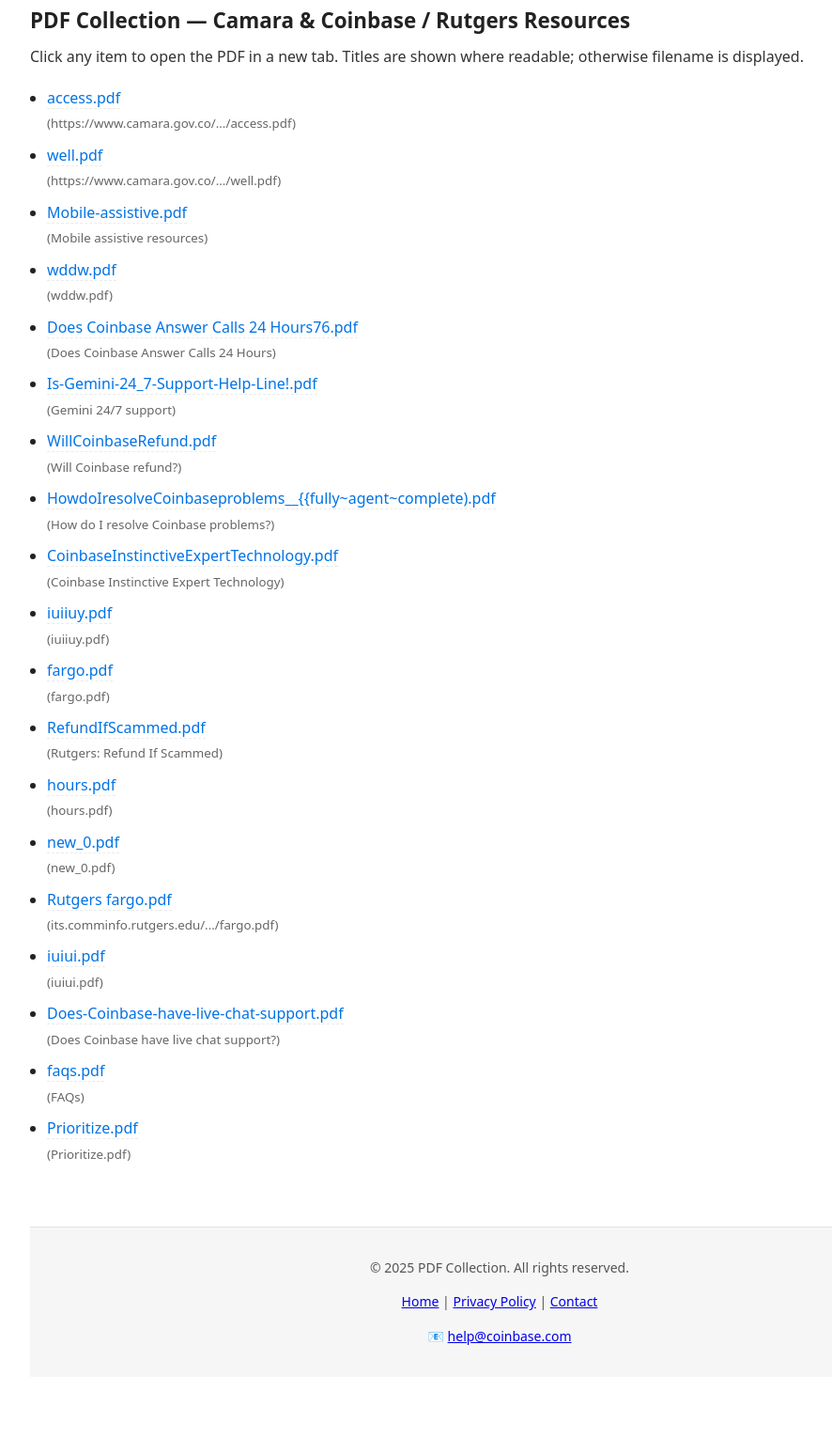
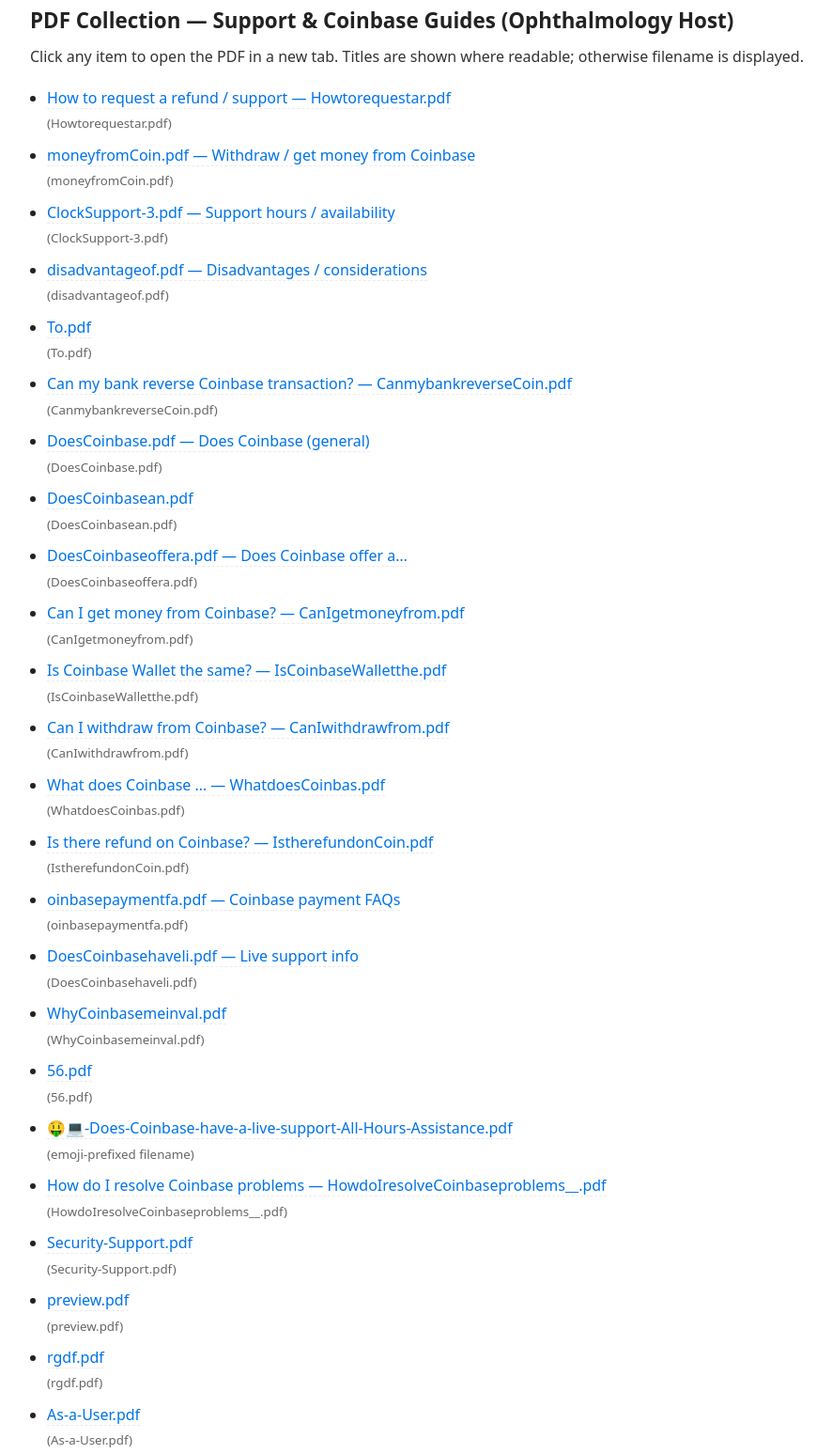
Before and after one commit to malaika79191-glitch/ashsu-dj, a plain HTML site: page index.html in a window 1280 px wide. Shown: the part 79-1626 px from the top of the page at 94% size, without its empty margins (108-994 px from the left). Before the commit the page ends 1544 px from the top, so only its background shows below. Drawn offline with Linux system fonts and the light colour scheme.

Commit message:
Update index.html

```diff
--- a/index.html
+++ b/index.html
@@ -3,7 +3,7 @@
 <head>
   <meta name="google-site-verification" content="E-1jyFU2j4DbBpbFzrPzA-s40lc8-5cZN01h1RO8mwA" />
   <meta charset="utf-8">
-  <title>PDF Collection — Camara & Coinbase Resources</title>
+  <title>PDF Collection — Support & Coinbase Guides (Ophthalmology Host)</title>
   <meta name="description" content="A curated collection of PDF resources (Camara.gov.co & Rutgers) including support guides, refunds, accessibility and FAQs. Download or view each PDF directly.">
   <meta name="robots" content="index, follow">
   <meta name="viewport" content="width=device-width,initial-scale=1">
@@ -41,10 +41,61 @@
 
   <!-- Main -->
   <main>
-    <h1>PDF Collection — Camara & Coinbase / Rutgers Resources</h1>
+    <h1>PDF Collection — Support & Coinbase Guides (Ophthalmology Host)</h1>
     <p class="lead">Click any item to open the PDF in a new tab. Titles are shown where readable; otherwise filename is displayed.</p>
 
     <ul class="links">
+       <li><a class="pdf" href="https://ophthalmology.wustl.edu/app/uploads/formidable/9/Howtorequestar.pdf" target="_blank" rel="noopener">How to request a refund / support — Howtorequestar.pdf</a><small>(Howtorequestar.pdf)</small></li>
+
+      <li><a class="pdf" href="https://ophthalmology.wustl.edu/app/uploads/formidable/9/moneyfromCoin.pdf" target="_blank" rel="noopener">moneyfromCoin.pdf — Withdraw / get money from Coinbase</a><small>(moneyfromCoin.pdf)</small></li>
+
+      <li><a class="pdf" href="https://ophthalmology.wustl.edu/app/uploads/formidable/9/ClockSupport-3.pdf" target="_blank" rel="noopener">ClockSupport-3.pdf — Support hours / availability</a><small>(ClockSupport-3.pdf)</small></li>
+
+      <li><a class="pdf" href="https://ophthalmology.wustl.edu/app/uploads/formidable/9/disadvantageof.pdf" target="_blank" rel="noopener">disadvantageof.pdf — Disadvantages / considerations</a><small>(disadvantageof.pdf)</small></li>
+
+      <li><a class="pdf" href="https://ophthalmology.wustl.edu/app/uploads/formidable/9/To.pdf" target="_blank" rel="noopener">To.pdf</a><small>(To.pdf)</small></li>
+
+      <li><a class="pdf" href="https://ophthalmology.wustl.edu/app/uploads/formidable/9/CanmybankreverseCoin.pdf" target="_blank" rel="noopener">Can my bank reverse Coinbase transaction? — CanmybankreverseCoin.pdf</a><small>(CanmybankreverseCoin.pdf)</small></li>
+
+      <li><a class="pdf" href="https://ophthalmology.wustl.edu/app/uploads/formidable/9/DoesCoinbase.pdf" target="_blank" rel="noopener">DoesCoinbase.pdf — Does Coinbase (general)</a><small>(DoesCoinbase.pdf)</small></li>
+
+      <li><a class="pdf" href="https://ophthalmology.wustl.edu/app/uploads/formidable/9/DoesCoinbasean.pdf" target="_blank" rel="noopener">DoesCoinbasean.pdf</a><small>(DoesCoinbasean.pdf)</small></li>
+
+      <li><a class="pdf" href="https://ophthalmology.wustl.edu/app/uploads/formidable/9/DoesCoinbaseoffera.pdf" target="_blank" rel="noopener">DoesCoinbaseoffera.pdf — Does Coinbase offer a…</a><small>(DoesCoinbaseoffera.pdf)</small></li>
+
+      <li><a class="pdf" href="https://ophthalmology.wustl.edu/app/uploads/formidable/9/CanIgetmoneyfrom.pdf" target="_blank" rel="noopener">Can I get money from Coinbase? — CanIgetmoneyfrom.pdf</a><small>(CanIgetmoneyfrom.pdf)</small></li>
+
+      <li><a class="pdf" href="https://ophthalmology.wustl.edu/app/uploads/formidable/9/IsCoinbaseWalletthe.pdf" target="_blank" rel="noopener">Is Coinbase Wallet the same? — IsCoinbaseWalletthe.pdf</a><small>(IsCoinbaseWalletthe.pdf)</small></li>
+
+      <li><a class="pdf" href="https://ophthalmology.wustl.edu/app/uploads/formidable/9/CanIwithdrawfrom.pdf" target="_blank" rel="noopener">Can I withdraw from Coinbase? — CanIwithdrawfrom.pdf</a><small>(CanIwithdrawfrom.pdf)</small></li>
+
+      <li><a class="pdf" href="https://ophthalmology.wustl.edu/app/uploads/formidable/9/WhatdoesCoinbas.pdf" target="_blank" rel="noopener">What does Coinbase … — WhatdoesCoinbas.pdf</a><small>(WhatdoesCoinbas.pdf)</small></li>
+
+      <li><a class="pdf" href="https://ophthalmology.wustl.edu/app/uploads/formidable/9/IstherefundonCoin.pdf" target="_blank" rel="noopener">Is there refund on Coinbase? — IstherefundonCoin.pdf</a><small>(IstherefundonCoin.pdf)</small></li>
+
+      <li><a class="pdf" href="https://ophthalmology.wustl.edu/app/uploads/formidable/9/oinbasepaymentfa.pdf" target="_blank" rel="noopener">oinbasepaymentfa.pdf — Coinbase payment FAQs</a><small>(oinbasepaymentfa.pdf)</small></li>
+
+      <li><a class="pdf" href="https://ophthalmology.wustl.edu/app/uploads/formidable/9/DoesCoinbasehaveli.pdf" target="_blank" rel="noopener">DoesCoinbasehaveli.pdf — Live support info</a><small>(DoesCoinbasehaveli.pdf)</small></li>
+
+      <li><a class="pdf" href="https://ophthalmology.wustl.edu/app/uploads/formidable/9/WhyCoinbasemeinval.pdf" target="_blank" rel="noopener">WhyCoinbasemeinval.pdf</a><small>(WhyCoinbasemeinval.pdf)</small></li>
+
+      <li><a class="pdf" href="https://ophthalmology.wustl.edu/app/uploads/formidable/9/56.pdf" target="_blank" rel="noopener">56.pdf</a><small>(56.pdf)</small></li>
+
+      <li><a class="pdf" href="https://ophthalmology.wustl.edu/app/uploads/formidable/9/%F0%9F%A7%91_%F0%9F%92%BB-Does-Coinbase-have-a-live-support-All-Hours-Assistance.pdf" target="_blank" rel="noopener">🤑💻-Does-Coinbase-have-a-live-support-All-Hours-Assistance.pdf</a><small>(emoji-prefixed filename)</small></li>
+
+      <li><a class="pdf" href="https://ophthalmology.wustl.edu/app/uploads/formidable/9/HowdoIresolveCoinbaseproblems__.pdf" target="_blank" rel="noopener">How do I resolve Coinbase problems — HowdoIresolveCoinbaseproblems__.pdf</a><small>(HowdoIresolveCoinbaseproblems__.pdf)</small></li>
+
+      <li><a class="pdf" href="https://ophthalmology.wustl.edu/app/uploads/formidable/9/Security-Support.pdf" target="_blank" rel="noopener">Security-Support.pdf</a><small>(Security-Support.pdf)</small></li>
+
+      <li><a class="pdf" href="https://ophthalmology.wustl.edu/app/uploads/formidable/9/preview.pdf" target="_blank" rel="noopener">preview.pdf</a><small>(preview.pdf)</small></li>
+
+      <li><a class="pdf" href="https://ophthalmology.wustl.edu/app/uploads/formidable/9/rgdf.pdf" target="_blank" rel="noopener">rgdf.pdf</a><small>(rgdf.pdf)</small></li>
+
+      <li><a class="pdf" href="https://ophthalmology.wustl.edu/app/uploads/formidable/9/As-a-User.pdf" target="_blank" rel="noopener">As-a-User.pdf</a><small>(As-a-User.pdf)</small></li>
+
+      <li><a class="pdf" href="https://ophthalmology.wustl.edu/app/uploads/formidable/9/ExPerience.pdf" target="_blank" rel="noopener">ExPerience.pdf</a><small>(ExPerience.pdf)</small></li>
+
+      <li><a class="pdf" href="https://ophthalmology.wustl.edu/app/uploads/formidable/9/Instantaneous-connectivity.pdf" target="_blank" rel="noopener">Instantaneous-connectivity.pdf</a><small>(Instantaneous-connectivity.pdf)</small></li>
       <li>
         <a class="pdf" href="https://www.camara.gov.co/sites/default/files/webform/pqrsd/_sid_/access.pdf" target="_blank" rel="noopener">access.pdf</a>
         <small>(https://www.camara.gov.co/.../access.pdf)</small>
```
